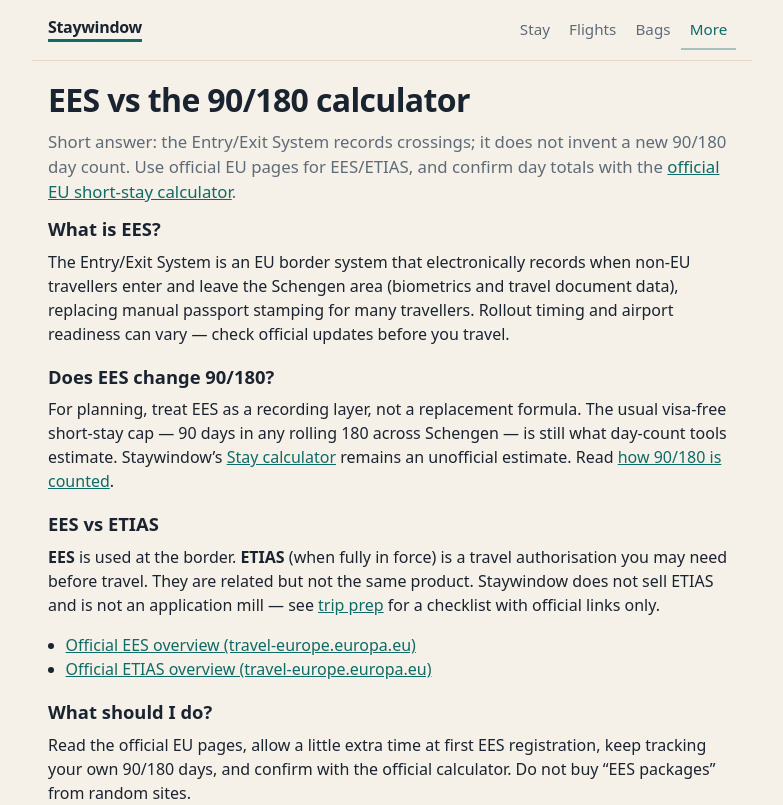
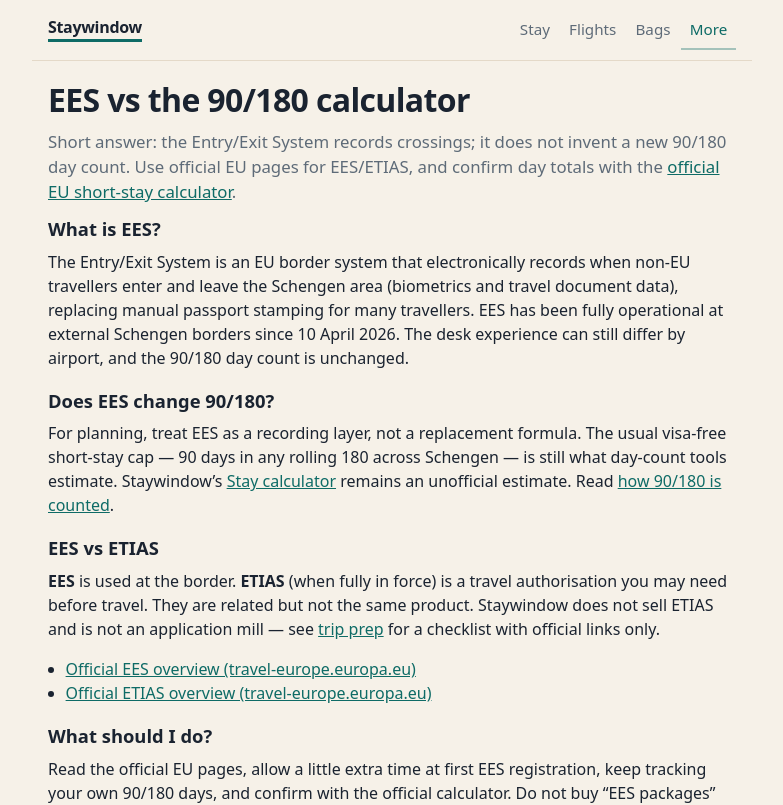
Before and after one commit to RoucherBuild/clearstay, a React (Vite) app: page /ees in a window 1280 px wide. Shown: the top 805 px of the page, without its empty margins (248-1031 px from the left). Built offline with nearby package versions, Linux system fonts and the light colour scheme.

Commit message:
Bags: Ryanair free personal bag is 40×30×20 cm; EES fully operational since 10 April 2026.

```diff
--- a/src/lib/bags.ts
+++ b/src/lib/bags.ts
@@ -16,7 +16,7 @@
   {
     id: 'ryanair',
     name: 'Ryanair',
-    maxCm: [40, 20, 25],
+    maxCm: [40, 30, 20],
     maxKg: null,
     notes: 'Small personal bag under seat (free). Larger cabin bag often paid Priority.',
   },
--- a/src/pages/Ees.tsx
+++ b/src/pages/Ees.tsx
@@ -42,8 +42,9 @@
         <p>
           The Entry/Exit System is an EU border system that electronically records when non-EU
           travellers enter and leave the Schengen area (biometrics and travel document data),
-          replacing manual passport stamping for many travellers. Rollout timing and airport
-          readiness can vary — check official updates before you travel.
+          replacing manual passport stamping for many travellers. EES has been fully operational
+          at external Schengen borders since 10 April 2026. The desk experience can still differ
+          by airport, and the 90/180 day count is unchanged.
         </p>
       </section>
 
```
Also changed, not shown: 1 other file (tests, documents, lock files or other folders).
